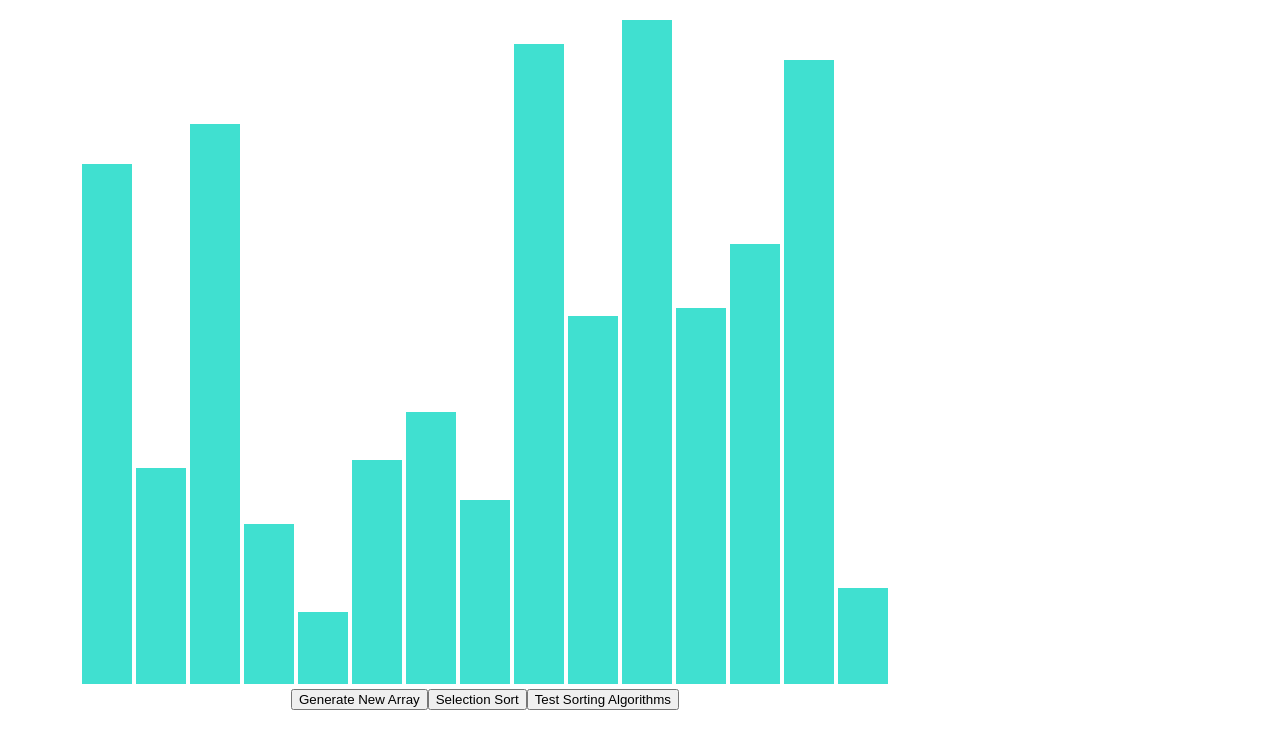
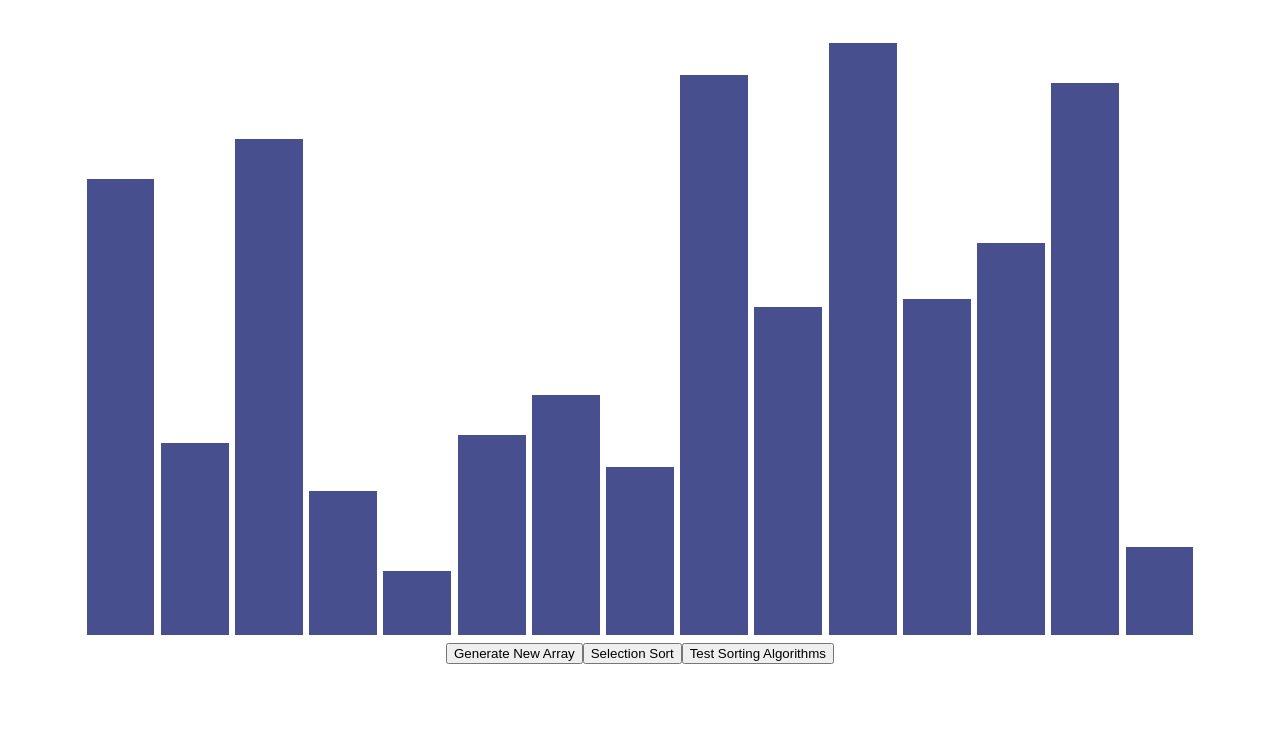
Before and after one commit to jonathanchen7/sorting-visualizer, a React (Create React App) app: page / in a window 1280 px wide. Shown: the top 748 px of the page. Built offline with nearby package versions, Linux system fonts and the light colour scheme.

Commit message:
begining the prettifying process

```diff
--- a/src/SortingVisualizer/SortingVisualizer.css
+++ b/src/SortingVisualizer/SortingVisualizer.css
@@ -1,12 +1,11 @@
 .array-container {
-    position: absolute;
-    left: 80px;
-    top: 20px;
+    padding-top: 5vh;
+    height: 75vh;
 }
 
 .array-bar {
-    width: 50px;
-    background-color: turquoise;
+    width: 5.3vw;
+    background-color: #484f8f;
     display: inline-block;
-    margin: 0 2px;
+    margin: .25vw;
 }
--- a/src/SortingVisualizer/SortingVisualizer.jsx
+++ b/src/SortingVisualizer/SortingVisualizer.jsx
@@ -4,9 +4,9 @@ import * as SelectionSort from '../SortingAlgorithms/SelectionSort.js'
 
 const DEBUG = true;
 
-const ANIMATION_SPEED_MS = 500;
+const ANIMATION_SPEED_MS = 400;
 const NUM_ARRAY_BARS = 15;
-const PRIMARY_COLOR = 'turquoise';
+const PRIMARY_COLOR = '#484f8f';
 
 export default class SortingVisualizer extends React.Component {
     constructor(props) {
@@ -28,7 +28,7 @@ export default class SortingVisualizer extends React.Component {
 
         const arrayBars = document.getElementsByClassName('array-bar');
         for (let i = 0; i < NUM_ARRAY_BARS; i++) {
-            array.push(randomIntFromInterval(5, 85));
+            array.push(randomIntFromInterval(5, 75));
         }
 
         this.setState({ array });
@@ -45,7 +45,6 @@ export default class SortingVisualizer extends React.Component {
         let count = 1;
         let [aIndexPrev, bIndexPrev] = [length - 1, length - 1];
 
-        let justSwapped = false;
         for (let i = 0; i < animations.length; i++) {
             const arrayBars = document.getElementsByClassName('array-bar');
 
@@ -67,8 +66,8 @@ export default class SortingVisualizer extends React.Component {
                     bStyle.height = temp;
                     aStylePrev.backgroundColor = PRIMARY_COLOR;
                     bStylePrev.backgroundColor = PRIMARY_COLOR;
-                    bStyle.backgroundColor = 'red';
-                    aStyle.backgroundColor = 'blue';
+                    // bStyle.backgroundColor = 'red';
+                    // aStyle.backgroundColor = 'blue';
                 }, i * ANIMATION_SPEED_MS);
 
             } else {
```
